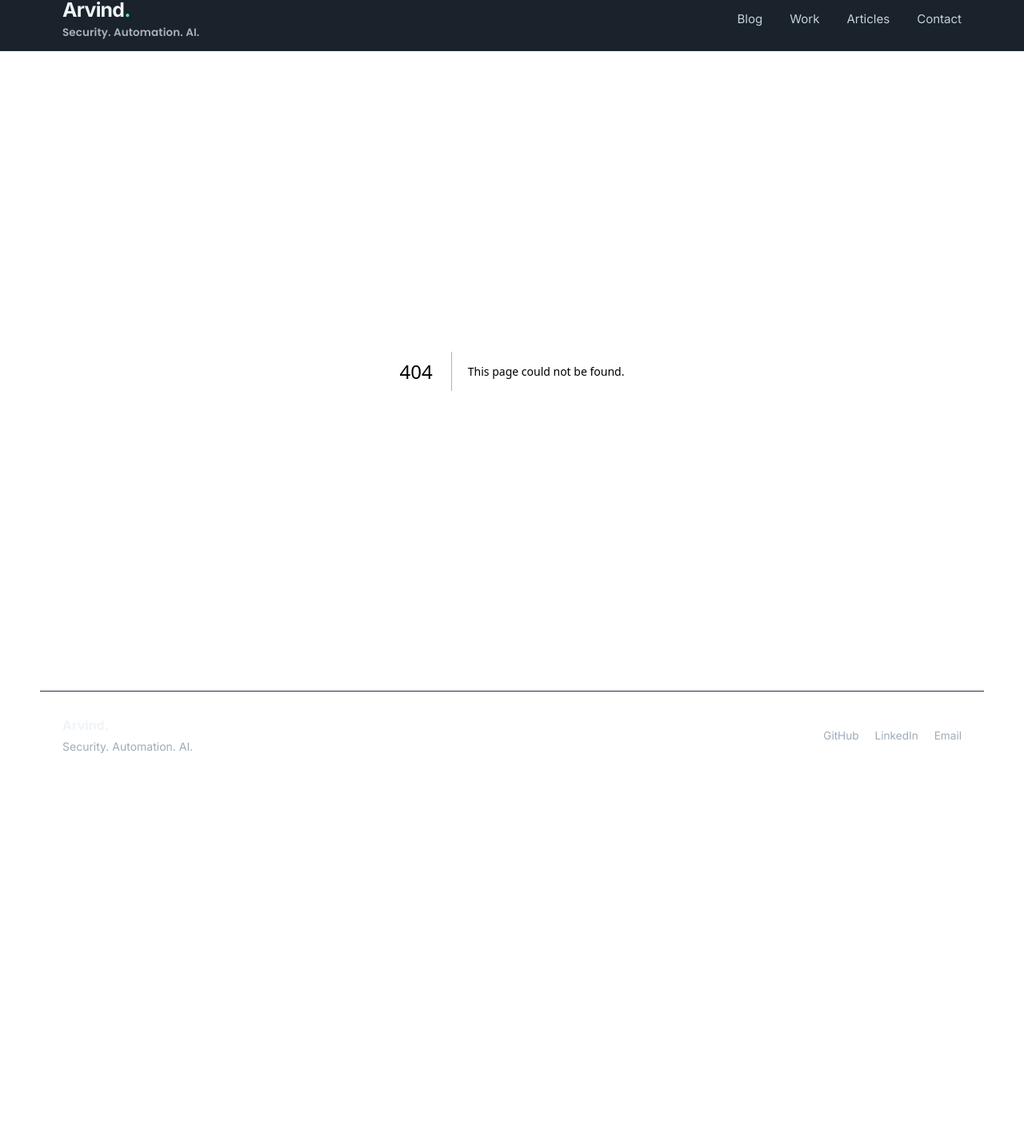
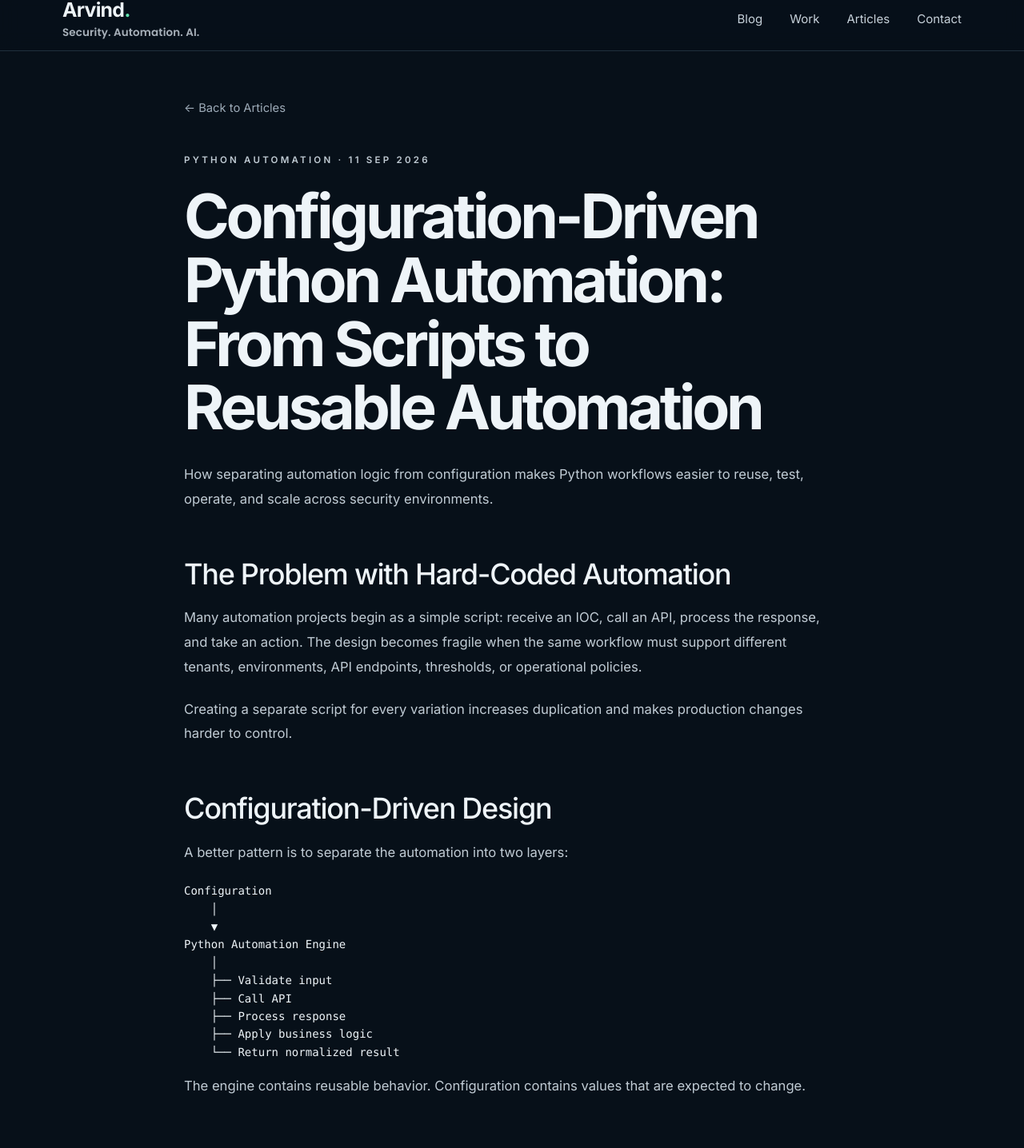
Before and after one commit to Arvind29/arvind29.github.io, a Next.js app: page /articles/configuration-driven-python-automation in a window 1280 px wide. Before the commit this address had no page. Shown: the part 15-1451 px from the top of the page at 80% size. Before the commit the page ends 1001 px from the top, so only its background shows below. Built offline with nearby package versions, Linux system fonts and the light colour scheme.

Commit message:
Add configuration-driven Python automation article

```diff
--- /dev/null
+++ b/app/articles/configuration-driven-python-automation/page.jsx
@@ -0,0 +1,50 @@
+import Link from 'next/link';
+
+export const metadata = {
+  title: 'Configuration-Driven Python Automation | Arvind Pande',
+  description: 'How configuration-driven design makes Python automation reusable, maintainable, and production-ready for security operations.',
+};
+
+export default function ArticlePage() {
+  return (
+    <main className="article-page">
+      <article className="article-content">
+        <Link href="/#articles" className="article-back">← Back to Articles</Link>
+        <p className="eyebrow">PYTHON AUTOMATION · 11 SEP 2026</p>
+        <h1>Configuration-Driven Python Automation: From Scripts to Reusable Automation</h1>
+        <p className="article-lead">How separating automation logic from configuration makes Python workflows easier to reuse, test, operate, and scale across security environments.</p>
+
+        <h2>The Problem with Hard-Coded Automation</h2>
+        <p>Many automation projects begin as a simple script: receive an IOC, call an API, process the response, and take an action. The design becomes fragile when the same workflow must support different tenants, environments, API endpoints, thresholds, or operational policies.</p>
+        <p>Creating a separate script for every variation increases duplication and makes production changes harder to control.</p>
+
+        <h2>Configuration-Driven Design</h2>
+        <p>A better pattern is to separate the automation into two layers:</p>
+        <pre><code>{`Configuration\n    │\n    ▼\nPython Automation Engine\n    │\n    ├── Validate input\n    ├── Call API\n    ├── Process response\n    ├── Apply business logic\n    └── Return normalized result`}</code></pre>
+        <p>The engine contains reusable behavior. Configuration contains values that are expected to change.</p>
+
+        <h2>Example</h2>
+        <pre><code>{`config = {\n    "timeout": 30,\n    "malicious_threshold": 80\n}\n\ndef enrich_ioc(ioc, config):\n    response = requests.get(\n        f"https://api.example.com/ioc/{ioc}",\n        timeout=config["timeout"]\n    )\n\n    score = response.json()["score"]\n\n    if score >= config["malicious_threshold"]:\n        return "malicious"\n\n    return "clean"`}</code></pre>
+        <p>The same function can now operate with different policies without changing its core implementation.</p>
+
+        <h2>Why This Matters in SOAR</h2>
+        <p>Configuration-driven automation is particularly useful when Python is embedded in security orchestration workflows.</p>
+        <pre><code>{`SOAR Alert\n   │\n   ▼\nPython Automation\n   │\n   ├── API endpoint\n   ├── Timeout\n   ├── Threshold\n   └── Environment\n   │\n   ▼\nSecurity API / EDR / TI Platform\n   │\n   ▼\nNormalized Result\n   │\n   ▼\nSOAR Decision`}</code></pre>
+        <p>The playbook can remain stable while configuration controls how the integration behaves. This is valuable for IOC enrichment, EDR searches, SIEM queries, vulnerability workflows, ticketing, and multi-tenant integrations.</p>
+
+        <h2>Keep Secrets Out of Configuration</h2>
+        <p>Configuration-driven does not mean putting credentials into JSON or YAML files. API keys, passwords, and tokens should be retrieved from an approved secrets manager, SOAR secret store, or environment-specific secret mechanism.</p>
+        <pre><code>{`{\n  "api_url": "https://api.example.com",\n  "timeout": 30,\n  "threshold": 80\n}`}</code></pre>
+        <p><strong>Configuration controls behavior; secret management controls credentials.</strong></p>
+
+        <h2>A Practical Production Pattern</h2>
+        <pre><code>{`Input\n  ↓\nValidation\n  ↓\nConfiguration\n  ↓\nExecution\n  ↓\nNormalization\n  ↓\nDecision\n  ↓\nAudit / Result`}</code></pre>
+        <p>This separation improves testing, troubleshooting, reuse, and operational consistency. It also creates a cleaner foundation for turning individual scripts into reusable SOAR automation components.</p>
+
+        <h2>Key Takeaway</h2>
+        <p>Do not build one Python script for every automation requirement. Build a reusable automation engine and make its behavior configuration-driven.</p>
+        <p>That architectural shift turns a collection of scripts into a maintainable automation framework that can evolve with the environment instead of being rewritten for every change.</p>
+      </article>
+    </main>
+  );
+}
```
